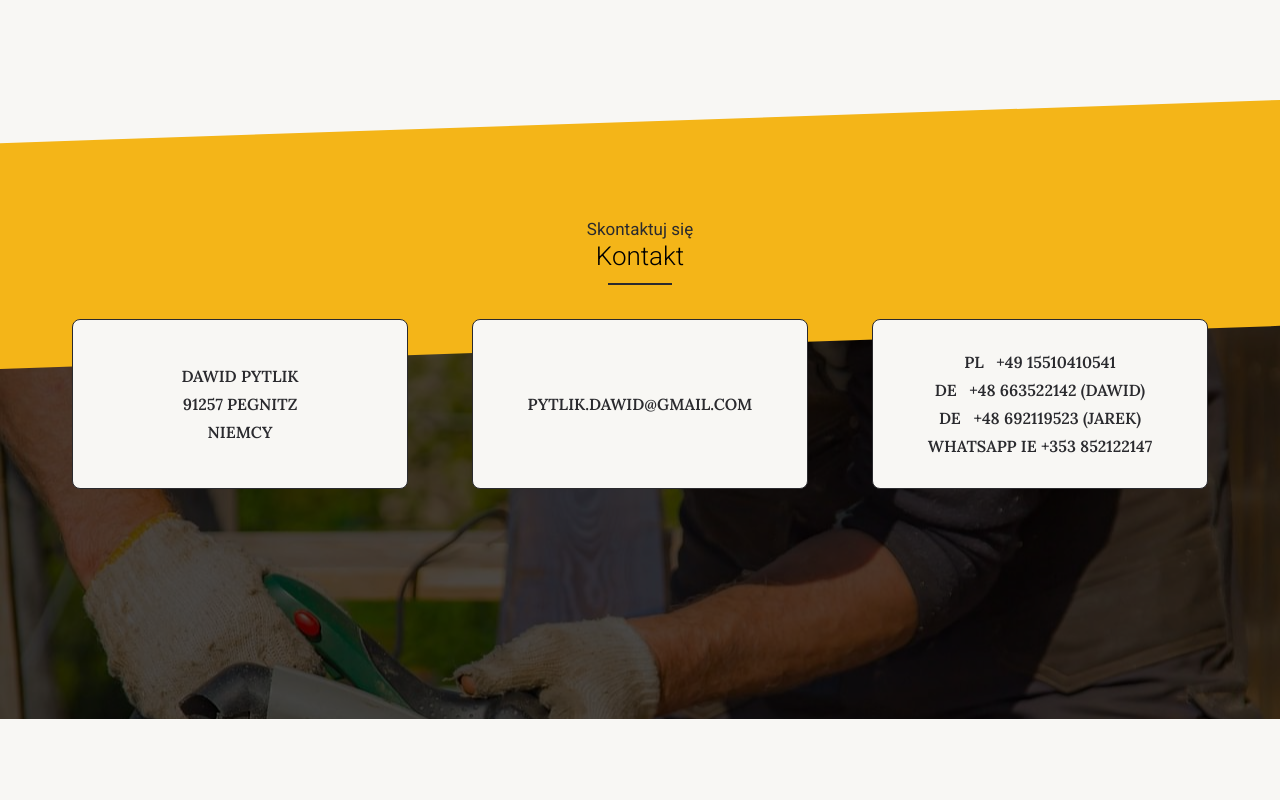
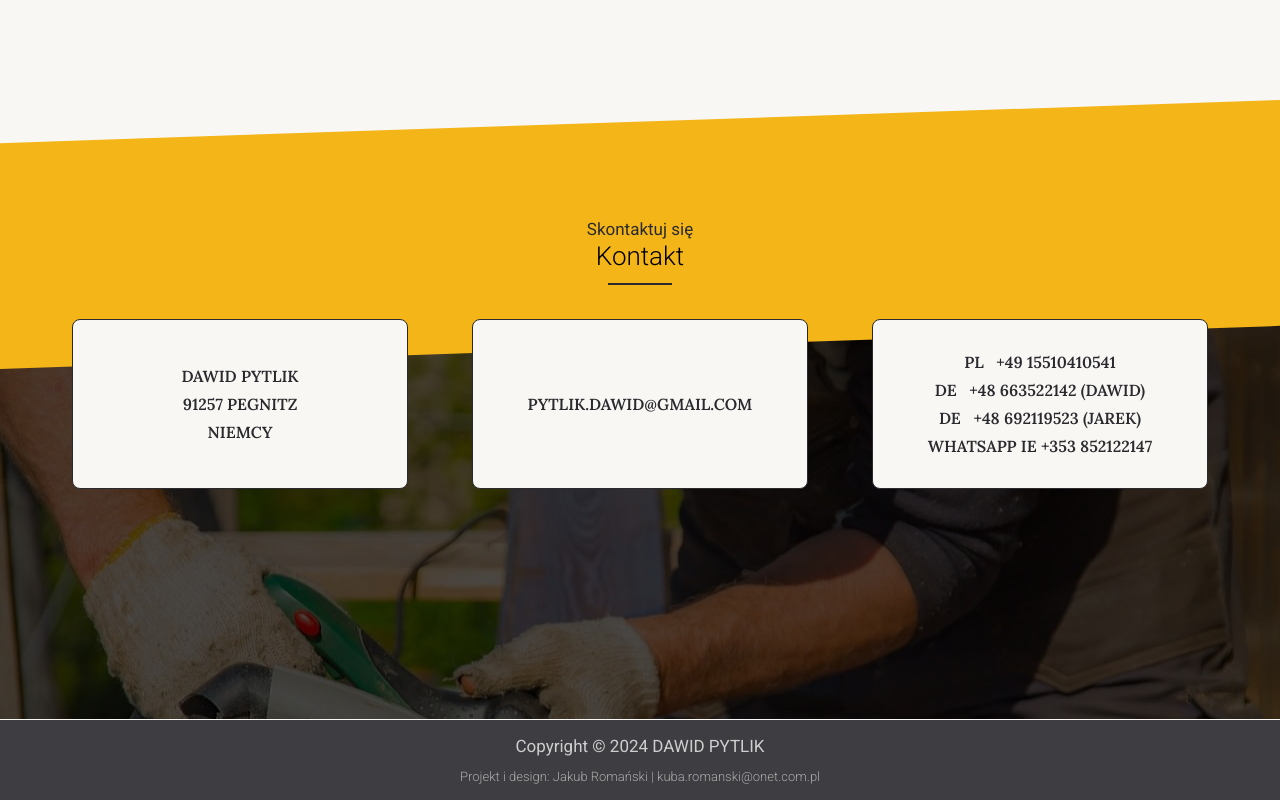
Before and after one commit to Kuba1507/Dawid_Pytlik, a website: page index.html in a window 1280 px wide. Shown: the part 10275-11075 px from the top of the page. Before the commit the page ends 10994 px from the top, so only its background shows below. Drawn offline with Linux system fonts and the light colour scheme.

Commit message:
created footer and made it responsive for mobile and tablets

```diff
--- a/index.html
+++ b/index.html
@@ -327,7 +327,10 @@
             </div>
         </section>
         <footer class="footer">
-
+            <div class="footer__mobile">
+                <p>Copyright &copy; <span class="actual-year"></span> DAWID PYTLIK</p>
+                <p class="footer__mobile-author">Projekt i design: Jakub Romański | kuba.romanski@onet.com.pl</p>
+            </div>
         </footer>
     </main>
 
--- a/src/js/script.js
+++ b/src/js/script.js
@@ -4,6 +4,8 @@ const navItems = document.querySelectorAll(".nav__navbar-item-link");
 
 let filterItem = document.querySelector(".items-links");
 let filteredImages = document.querySelectorAll(".project-img");
+
+const actualYear = document.querySelector(".actual-year");
 
 const handleNav = () => {
 	navigation.classList.toggle("show-mobile");
@@ -13,11 +15,18 @@ const closeNav = () => {
 	navigation.classList.remove("show-mobile");
 };
 
+const updateYear = () => {
+	const year = new Date().getFullYear();
+	actualYear.textContent = year;
+};
+
 burgerBtn.addEventListener("click", handleNav);
 navItems.forEach((item) => {
 	item.addEventListener("click", closeNav);
 });
-
+document.addEventListener("DOMContentLoaded", () => {
+	updateYear();
+});
 window.addEventListener("load", () => {
 	filterItem.addEventListener("click", (selectedItem) => {
 		if (selectedItem.target.classList.contains("items-links__link")) {
@@ -29,7 +38,7 @@ window.addEventListener("load", () => {
 				if (filterImages == filterName || filterName == "all") {
 					image.style.display = "block";
 				} else {
-					image.style.display = "none"
+					image.style.display = "none";
 				}
 			});
 		}
--- a/src/sass/_main-style.scss
+++ b/src/sass/_main-style.scss
@@ -600,3 +600,25 @@ main {
 		}
 	}
 }
+
+.footer {
+	padding: 1em;
+	color: rgb(206, 206, 206);
+	background-color: $dark;
+	border-top: 1px solid $background;
+
+	&__mobile {
+		font-family: "Roboto", sans-serif;
+		font-weight: 400;
+		text-align: center;
+		font-size: 1.7rem;
+
+		&-author {
+			display: none;
+			font-size: 1.3rem;
+			margin-top: 1em;
+			color: rgb(170, 170, 170);
+			font-weight: 300;
+		}
+	}
+}
--- a/src/sass/_media.scss
+++ b/src/sass/_media.scss
@@ -193,6 +193,14 @@
 				}
 			}
 		}
+
+		.footer {
+			&__mobile {
+				&-author {
+					display: block;
+				}
+			}
+		}
 	}
 }
 
```
Also changed, not shown: dist/css/style.min.css, dist/js/script.min.js.
